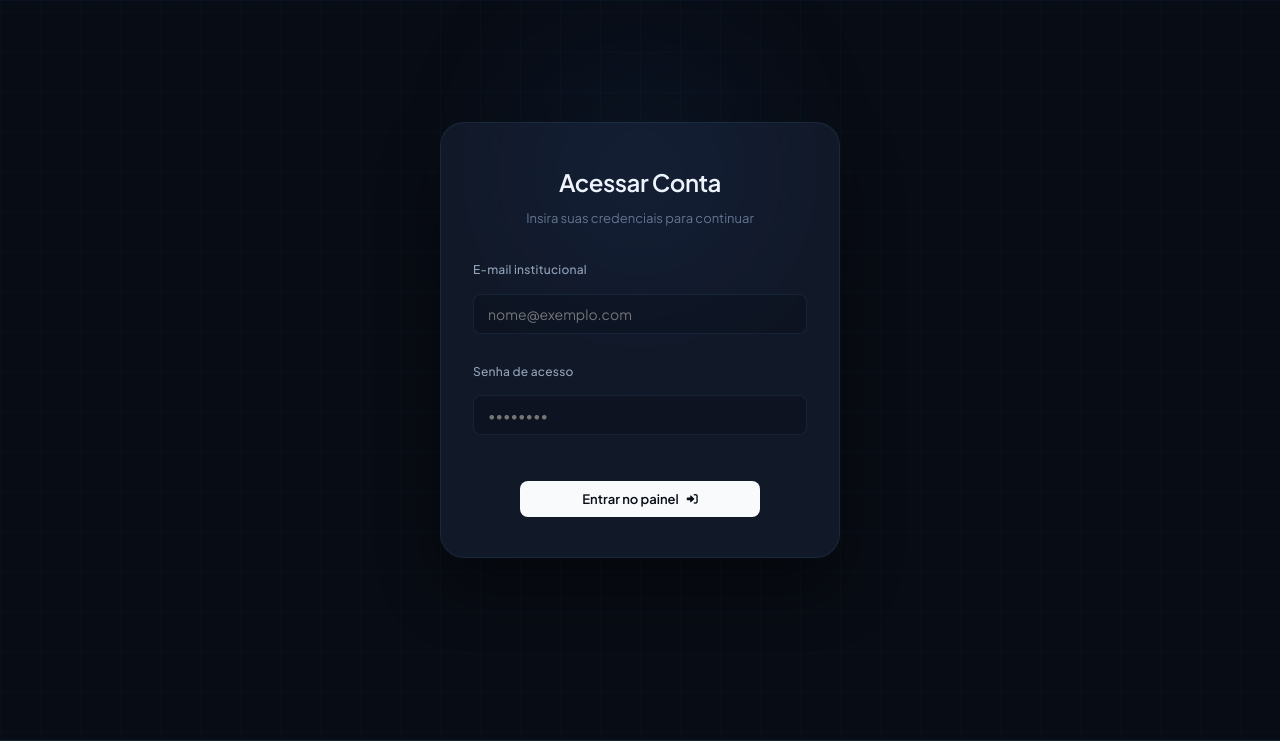
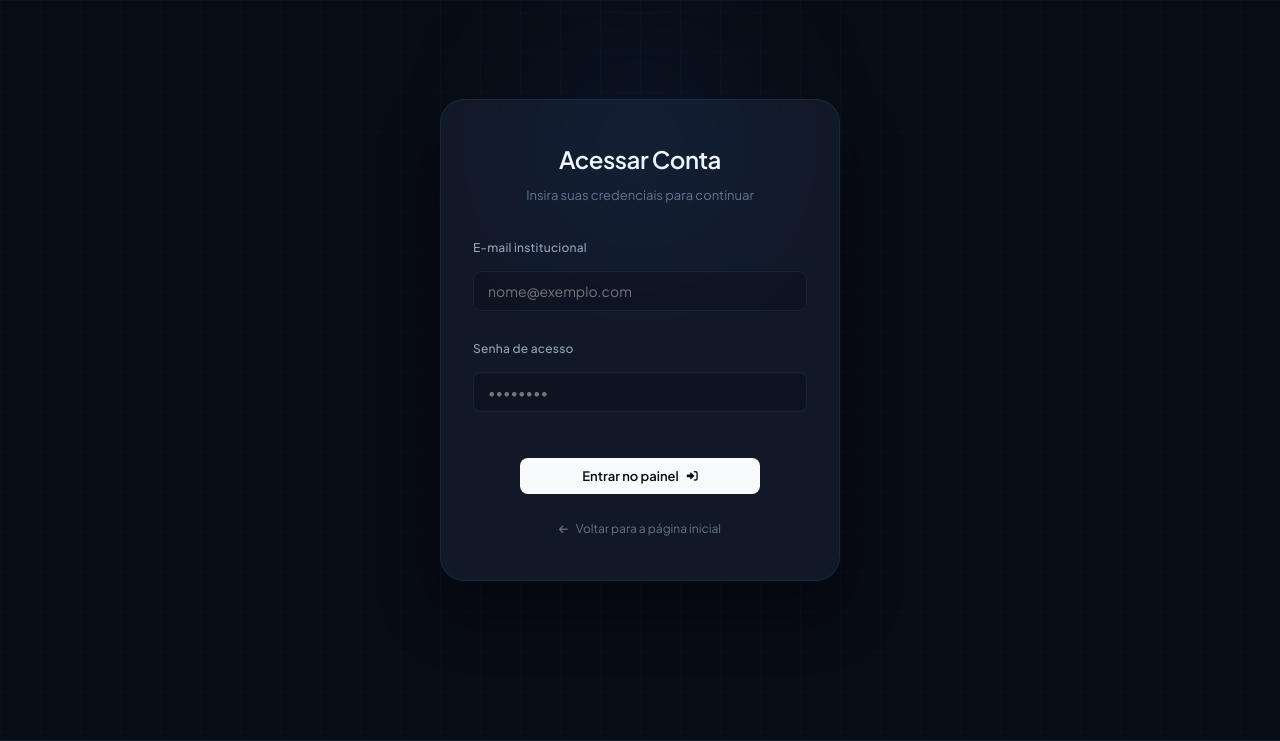
Before and after one commit to Igor0liveir4/Projeto-de-estoque-AAPM, a FastAPI app: page /auth/login in a window 1280 px wide. Shown: the part 68-809 px from the top of the page. Run offline with FastAPI, Linux system fonts and the light colour scheme.

Commit message:
ajustado a tela de login

```diff
--- a/app/templates/auth/login.html
+++ b/app/templates/auth/login.html
@@ -152,6 +152,13 @@
             </div>
         </form>
 
+        <div style="text-align: center; margin-top: 20px;">
+            <a href="{{ url_for('tela_home') }}" style="color: #64748b; font-size: 12px; text-decoration: none; display: inline-flex; align-items: center; gap: 8px; transition: color 0.2s;">
+                <i class="fas fa-arrow-left" style="font-size: 10px;"></i>
+                Voltar para a página inicial
+            </a>
+        </div>
+
     </div>
 </div>
 {% endblock %}
```
